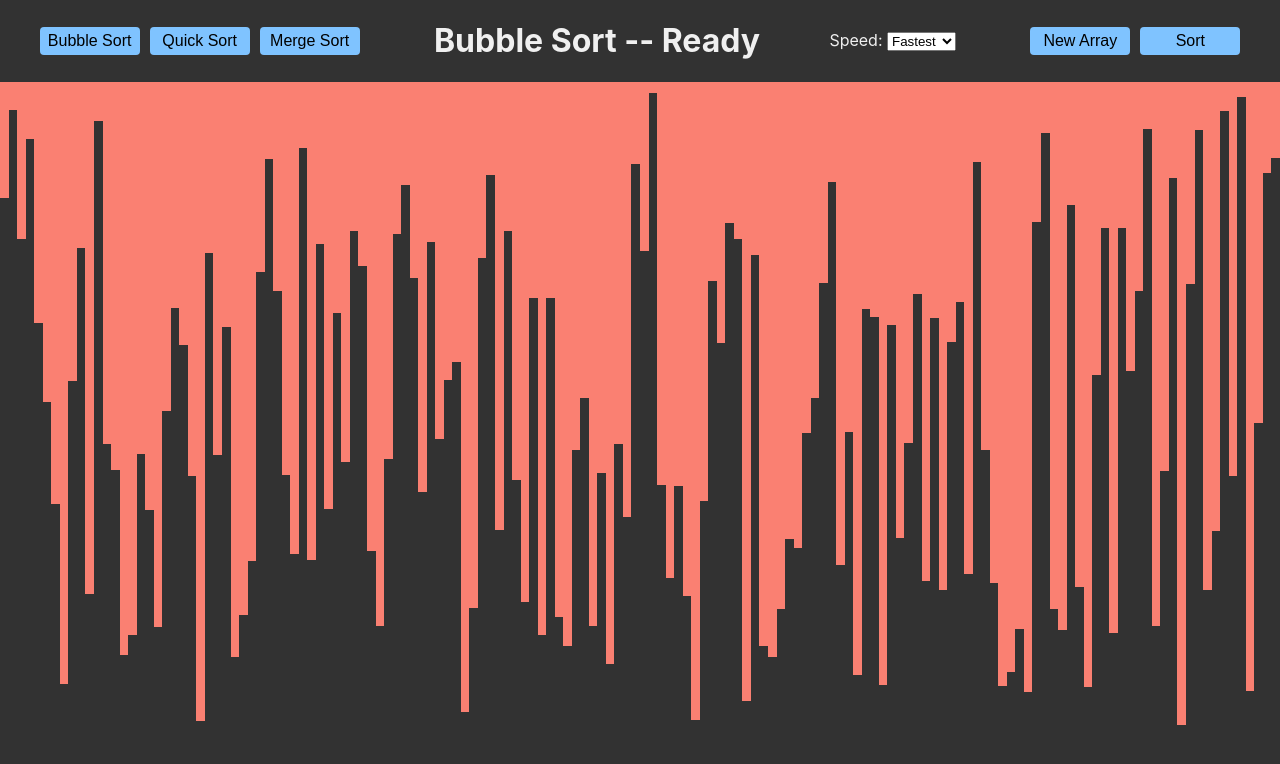
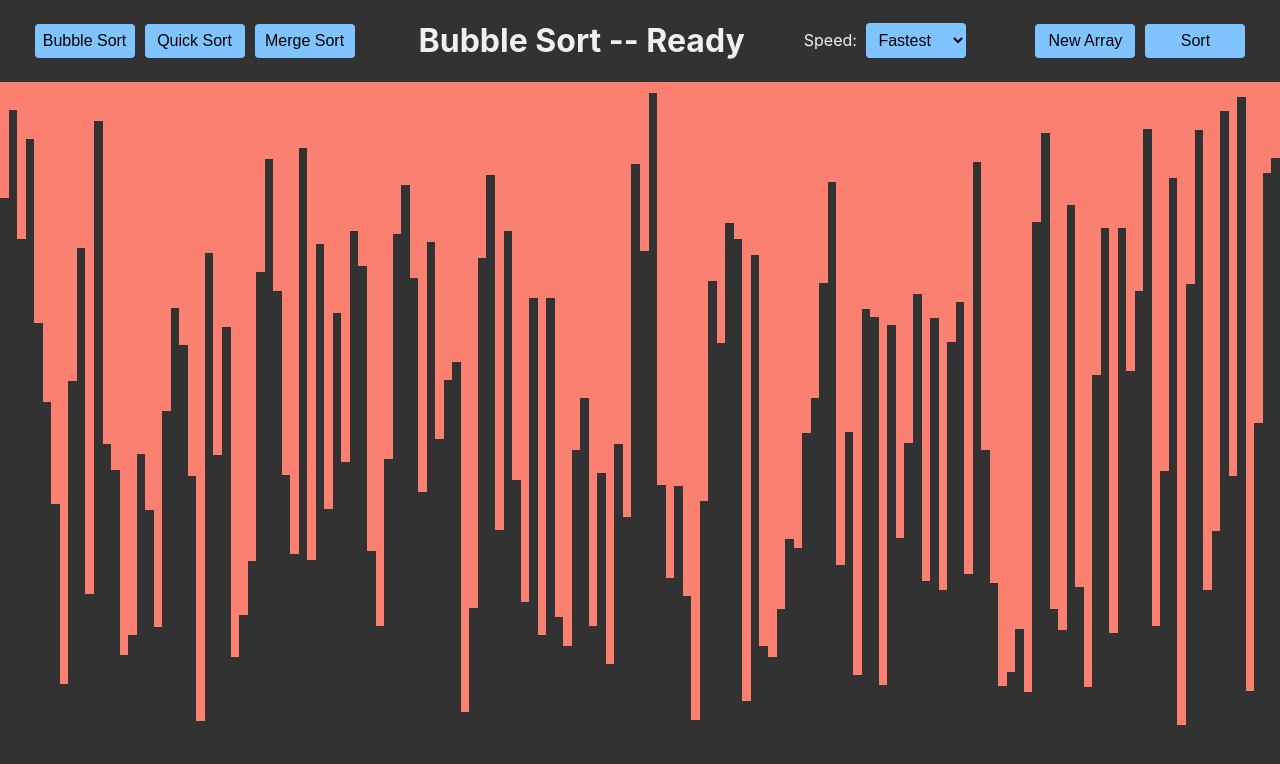
Before and after one commit to chrxtopher/Sort-It-Out, a React (Create React App) app: page / in a window 1280 px wide. Shown: the top 764 px of the page. Built offline with nearby package versions, Linux system fonts and the light colour scheme.

Commit message:
button and form styling to match

```diff
--- a/src/index.css
+++ b/src/index.css
@@ -14,13 +14,13 @@ code {
     monospace;
 }
 
-button {
+button, select {
   border: none;
   border-radius: 4px;
   margin: 5px;
   font-size: 16px;
   width: 100px;
-  padding: 5px;
+  padding: 8px;
   cursor: pointer;
   background-color: rgb(127, 195, 255);
 }
```
